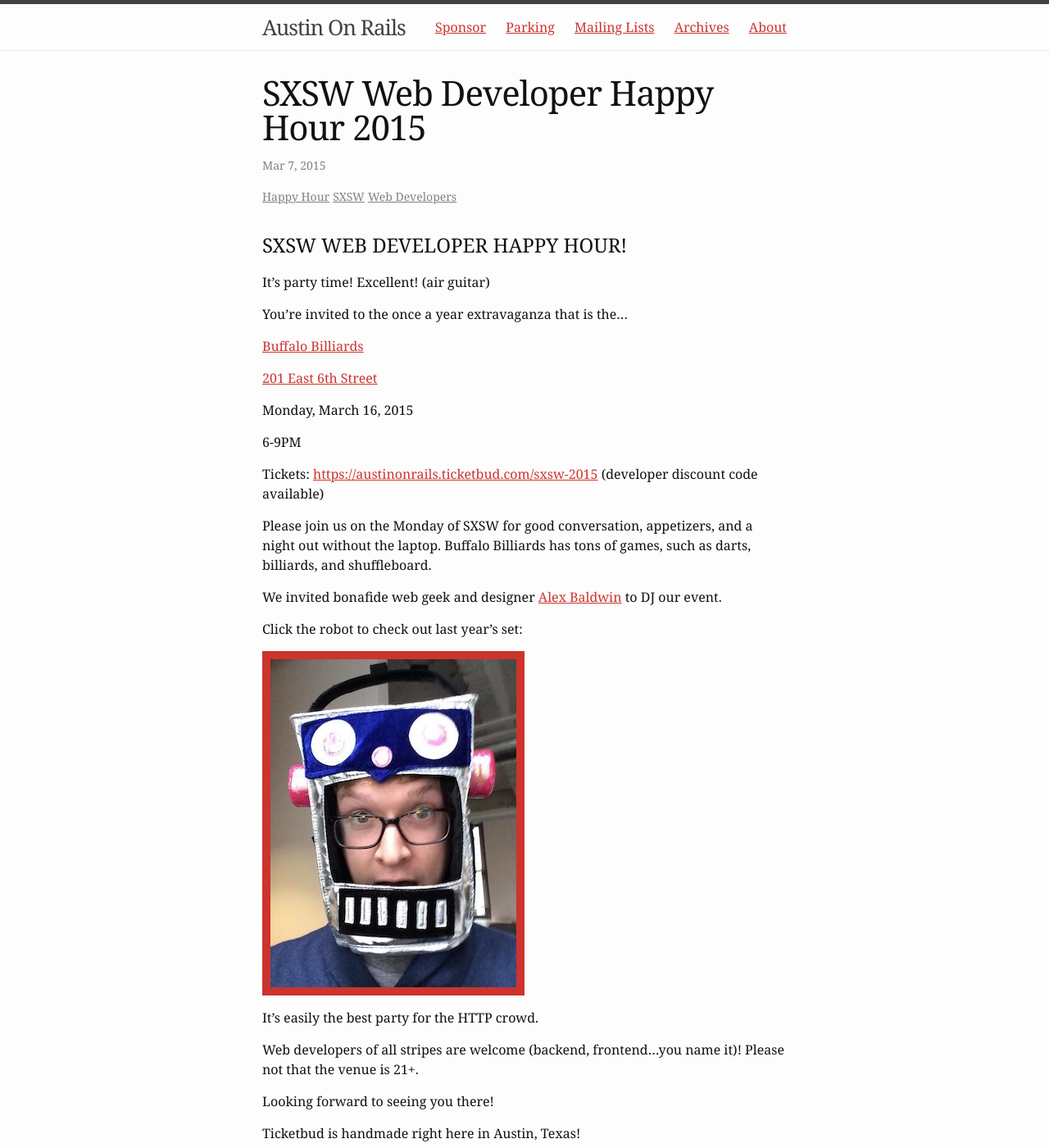
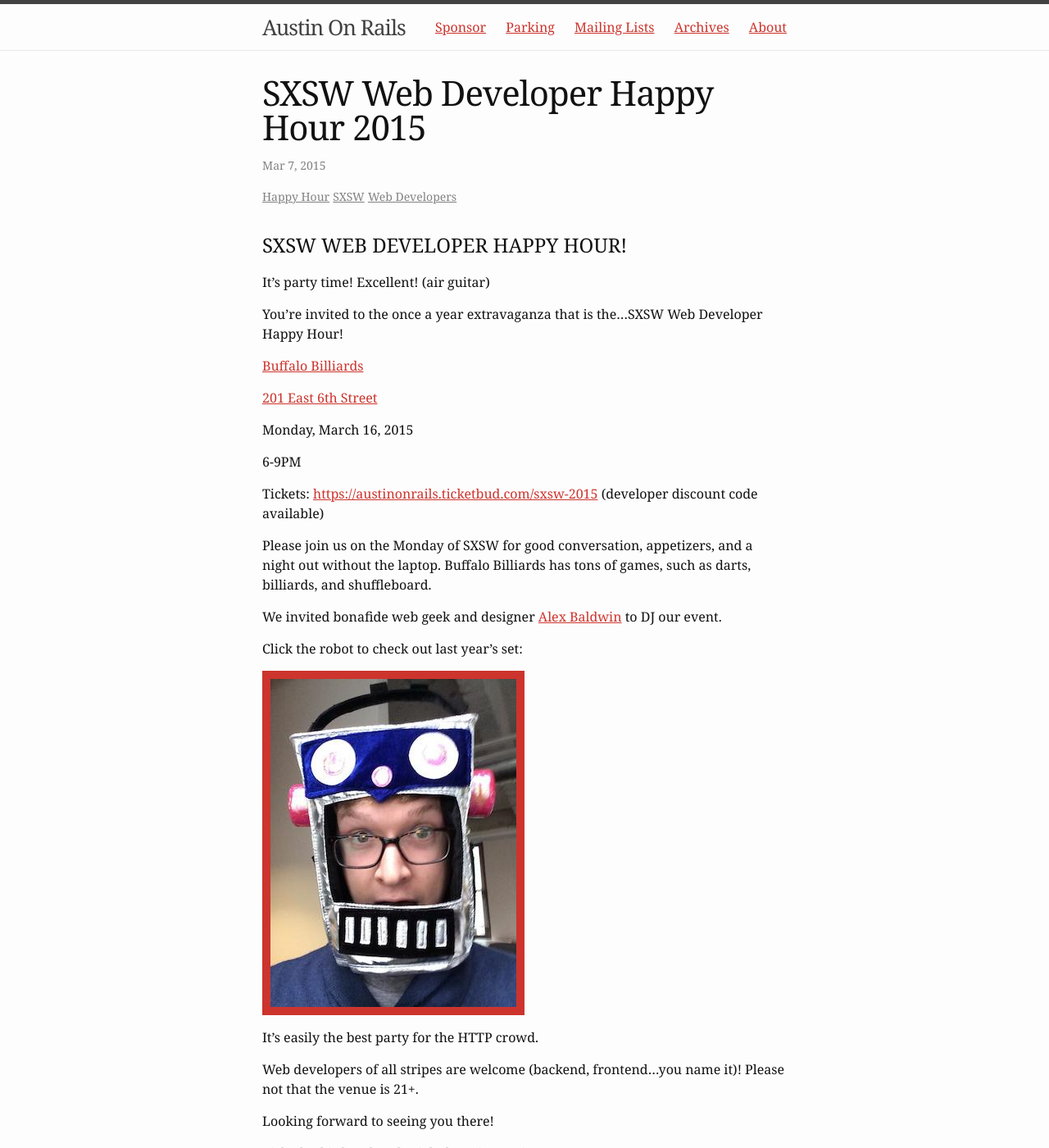
Before and after one commit to austinonrails/aor_meetings_blog, a Jekyll site: the page built from _posts/2015-03-07-sxsw-web-developer-happy-hour-2015.md, in a window 1280 px wide and 1400 px high. Shown: the whole window at 82% size. Built offline with Jekyll 4.4.1, drawn with Linux system fonts in a browser that asks for light colours; some of the changed text lies outside the part shown.

Commit message:
Update 2015-03-07-sxsw-web-developer-happy-hour-2015.md

```diff
--- a/_posts/2015-03-07-sxsw-web-developer-happy-hour-2015.md
+++ b/_posts/2015-03-07-sxsw-web-developer-happy-hour-2015.md
@@ -11,7 +11,7 @@
 
 It's party time! Excellent! (air guitar)
 
-You're invited to the once a year extravaganza that is the...
+You're invited to the once a year extravaganza that is the...SXSW Web Developer Happy Hour!
 
 [Buffalo Billiards](http://buffalobilliardsaustin.com/)
 
@@ -43,7 +43,7 @@
 We could not put on this event without the gracious help of our awesome sponsors. Please take a moment to thank them on Twitter.
 
 ## SPONSORS
-![](/files/newrelic.png) [New Relic](http://newrelic.com)
+[New Relic](<img src="/files/newrelic.png"/> http://newrelic.com)
 
 [@newrelic](https://twitter.com/newrelic)
 
```
